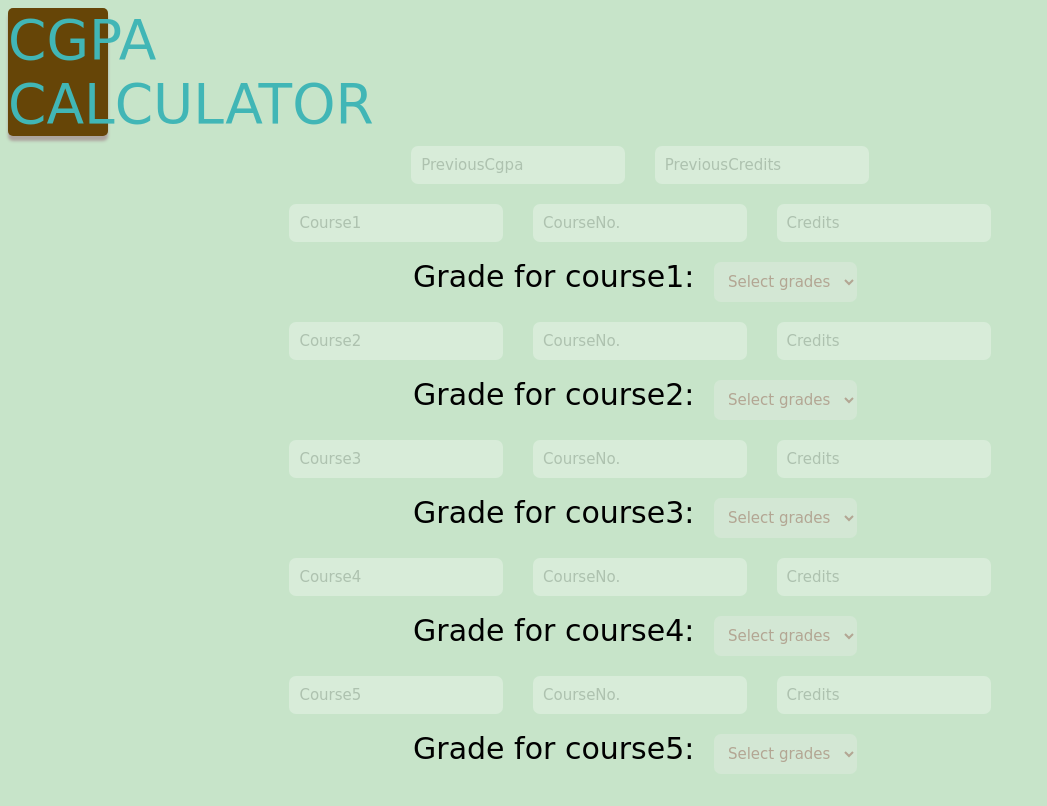
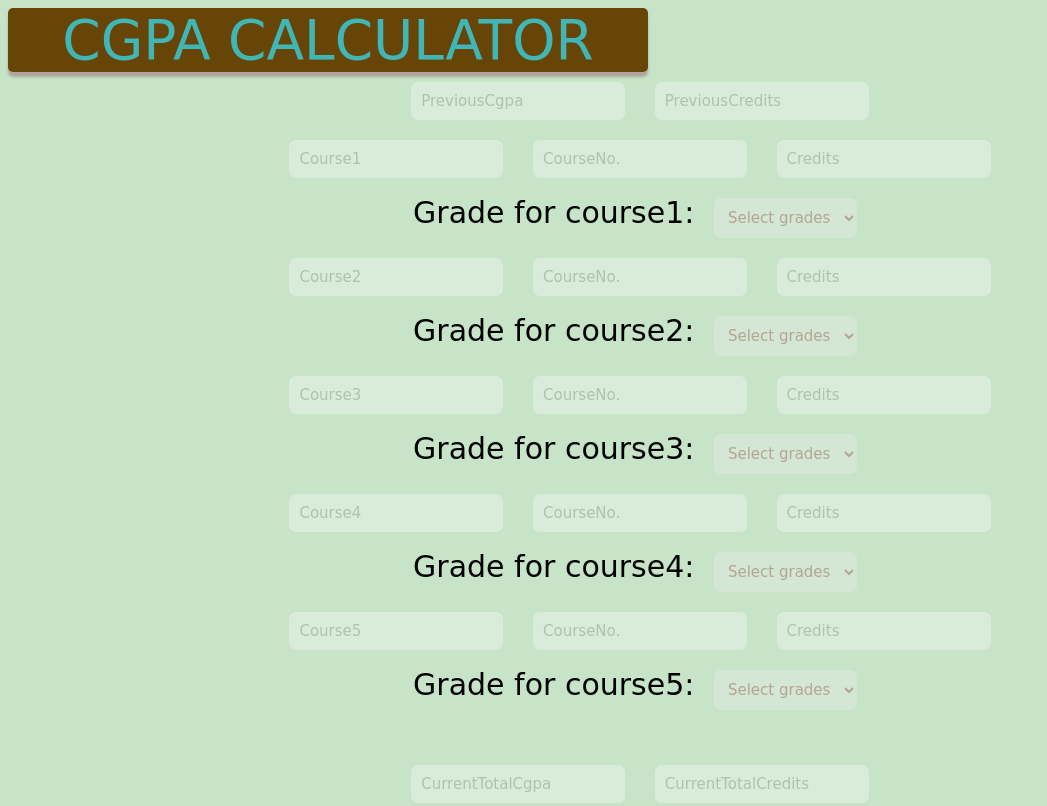
Before and after one commit to mohith-git/github4, a plain HTML site: page index.html in a window 1280 px wide. Shown: the top 806 px of the page, without its empty margins (0-1047 px from the left). Drawn offline with Linux system fonts and the light colour scheme.

Commit message:
Update stylesheet.css

```diff
--- a/stylesheet.css
+++ b/stylesheet.css
@@ -11,7 +11,7 @@ font-family: cursive ;
 
 color:rgb(65, 182, 182);
 background-color: rgb(102, 69, 7);
-width: 100px;
+width: 50vw;
 text-align: center;
 font-size: 55px;
 border-radius: 5px;
```
